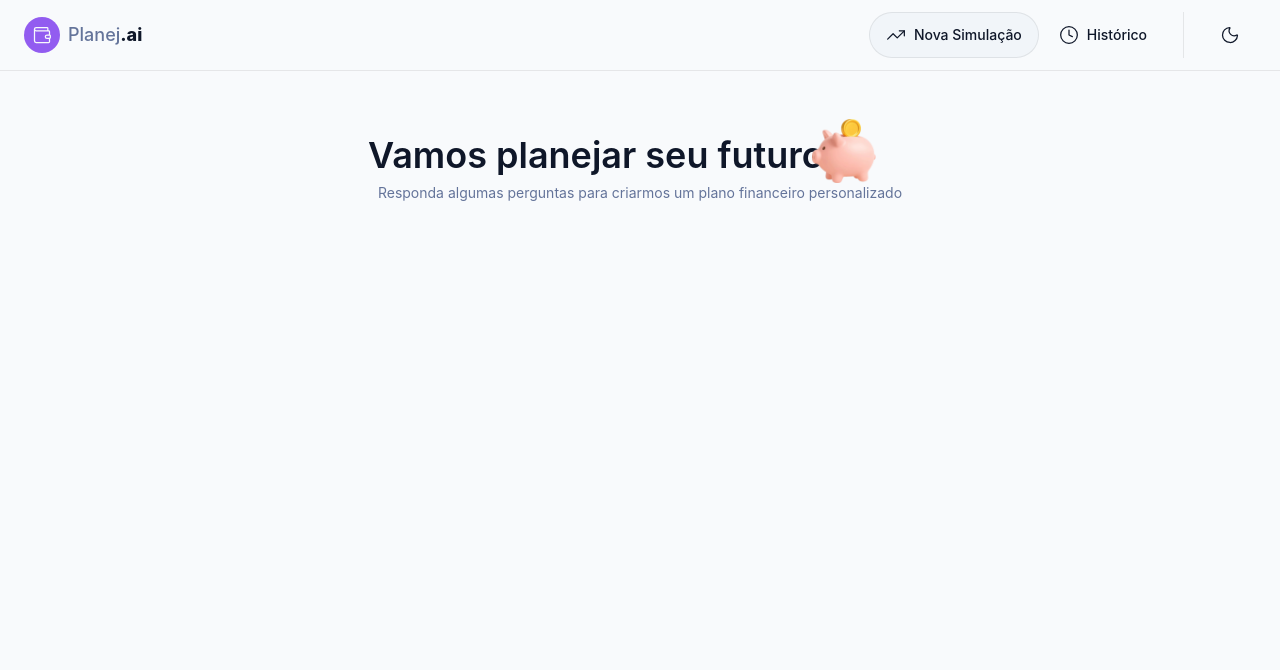
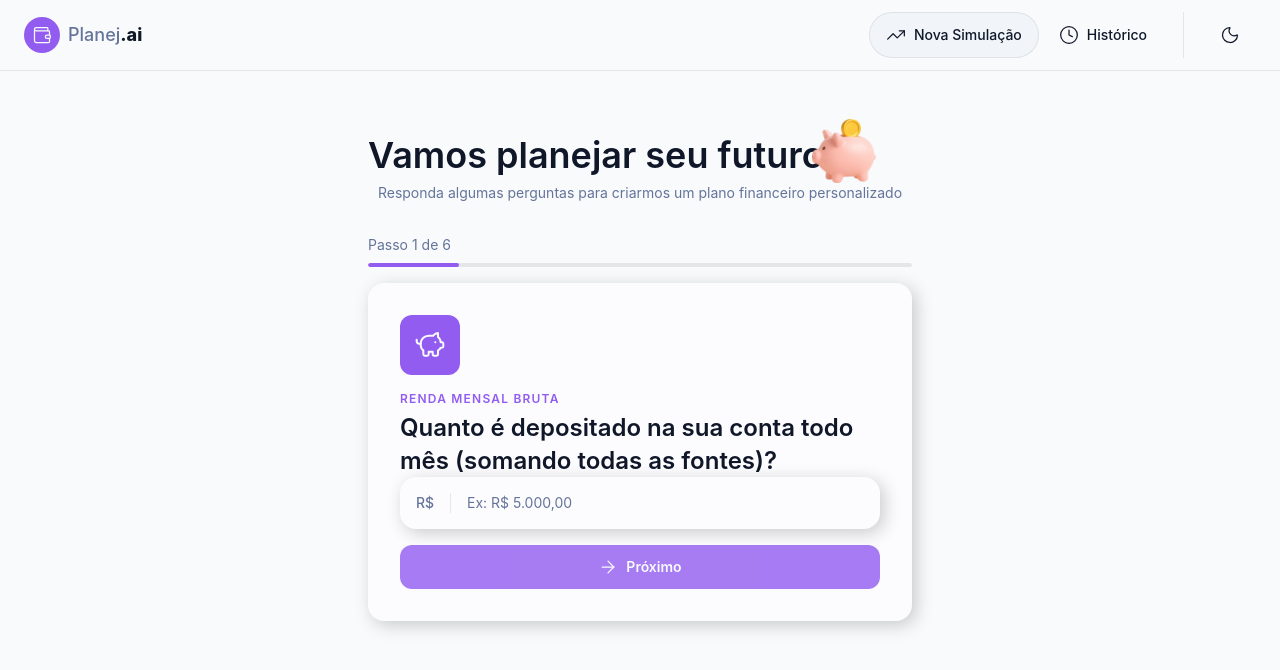
Before and after one commit to ivan-teotonio/planeja.ai, a React (Vite) app: page / in a window 1280 px wide. Shown: the top 670 px of the page. Built offline with nearby package versions, Linux system fonts and the light colour scheme.

Commit message:
feat(formulario) Criado o formulário de perguntas com a barra de progresso

```diff
--- /dev/null
+++ b/src/components/features/Simulation/Form.tsx
@@ -0,0 +1,43 @@
+import { simulationFormSteps } from '@/data/simulation'
+import { useState } from 'react'
+import { FormStep } from './FormStep'
+import { StepProgress } from './Progress'
+
+export const SimulationForm = () => {
+  const [currentStepIndex, setCurrentStepIndex] = useState(0)
+  const totalSteps = simulationFormSteps.length
+  const currentStep = simulationFormSteps[currentStepIndex]
+
+  //função que avança o formulario
+  const handleNextStep = () => {
+    //se estiver no ultimo passo, não avança mais
+    if (currentStepIndex + 1 > totalSteps - 1) {
+      return
+    }
+    setCurrentStepIndex((prev) => prev + 1)
+  }
+
+  //voltar um passo no formulario
+  const handlePreviousStep = () => {
+    if (currentStepIndex === 0) {
+      return
+    }
+    setCurrentStepIndex((prev) => prev - 1)
+  }
+
+  return (
+    <div>
+      <StepProgress
+        currentStep={currentStepIndex + 1}
+        totalSteps={totalSteps}
+      />
+      <FormStep
+        key={currentStep.id}
+        {...currentStep}
+        onBack={handlePreviousStep}
+        onNext={handleNextStep}
+        hideBackButton={currentStepIndex === 0} //esconde o botão de voltar no primeiro passo
+      />
+    </div>
+  )
+}
--- /dev/null
+++ b/src/components/features/Simulation/FormStep.tsx
@@ -0,0 +1,99 @@
+import { Button } from '@/components/shared/Button'
+import { Input, type InputProps } from '@/components/shared/Input'
+import { formatCurrencyInput } from '@/utils/currency'
+import { ArrowLeft, ArrowRight, type LucideIcon } from 'lucide-react'
+import { useState, type SyntheticEvent } from 'react'
+
+export interface FormStepProps {
+  id: string
+  icon: LucideIcon
+  title: string
+  question: string
+  inputProps: InputProps
+  submitButtonProps?: {
+    label: string
+    emojiIcon?: string
+  }
+}
+
+//ações do botão
+interface ActionsButtonsProps {
+  onBack: () => void
+  onNext: () => void
+  hideBackButton?: boolean
+}
+
+export function FormStep({
+  icon: Icon,
+  title,
+  question,
+  inputProps,
+  submitButtonProps,
+  onBack,
+  onNext,
+  hideBackButton,
+}: FormStepProps & ActionsButtonsProps) {
+  const [inputValue, setInputValue] = useState('')
+
+  const handleSubmit = (e: SyntheticEvent<HTMLFormElement>) => {
+    e.preventDefault()
+
+    if (!inputValue.trim()) {
+      return
+    }
+
+    onNext()
+  }
+
+  return (
+    <div className="bg-card rounded-2xl p-6 shadow-[4px_4px_18px_0px_rgba(0,0,0,0.2)] sm:p-8">
+      <div className="bg-primary h-15 w-15 mb-4 flex  items-center justify-center rounded-xl">
+        <Icon className="text-primary-foreground" size={32} />
+      </div>
+      <h2 className="text-primary mb-1 text-xs font-semibold uppercase tracking-widest">
+        {title}
+      </h2>
+      <h3 className="text-foreground md-6 text-lg font-semibold leading-snug sm:text-2xl">
+        {question}
+      </h3>
+      <form onSubmit={handleSubmit} className="flex flex-col gap-4">
+        <Input
+          {...inputProps}
+          value={inputValue}
+          onChange={(e) => {
+            const nextValue =
+              inputProps.prefix === 'R$'
+                ? formatCurrencyInput(e.target.value)
+                : e.target.value
+
+            setInputValue(nextValue)
+          }}
+        />
+        <div className="flex flex-col gap-3 sm:flex-row sm:gap-6">
+          {!hideBackButton && (
+            <Button
+              type="button"
+              onClick={onBack}
+              variant="ghost"
+              icon={ArrowLeft}
+              className="order-2 flex-1 justify-center rounded-xl py-3 sm:order-1"
+            >
+              {/* <ArrowLeft size={16} /> */}
+              Voltar
+            </Button>
+          )}
+          <Button
+            type="submit"
+            variant="primary"
+            icon={!submitButtonProps ? ArrowRight : undefined}
+            disabled={!inputValue.trim()} //desabilita o botão se o input estiver vazio
+            className="order-1 flex-1 sm:order-2"
+          >
+            {submitButtonProps?.label ?? 'Próximo'}
+            {submitButtonProps?.emojiIcon}
+          </Button>
+        </div>
+      </form>
+    </div>
+  )
+}
--- /dev/null
+++ b/src/components/features/Simulation/Progress.tsx
@@ -0,0 +1,29 @@
+interface StepProgressProps {
+  currentStep: number //passo que o usuário está atualmente
+  totalSteps: number //total de passos no formulário, para calcular a porcentagem de progresso
+}
+
+export const StepProgress = ({
+  currentStep,
+  totalSteps,
+}: StepProgressProps) => {
+  const progress = (currentStep / totalSteps) * 100 //calcula a porcentagem de progresso com base no passo atual e no total de passos
+
+  return (
+    <div className="mb-4">
+      <p className="text-muted-foreground mb-2 text-sm">
+        Passo {currentStep} de {totalSteps}
+      </p>
+      <div className="bg-border w-hull h-1 overflow-hidden rounded-full">
+        <div
+          role="progressbar"
+          aria-valuenow={currentStep}
+          aria-valuemin={1}
+          aria-valuemax={totalSteps}
+          className="bg-primary h-full rounded-full transition-all duration-300"
+          style={{ width: `${progress}%` }}
+        />
+      </div>
+    </div>
+  )
+}
--- /dev/null
+++ b/src/components/shared/Input.tsx
@@ -0,0 +1,36 @@
+import type { InputHTMLAttributes } from 'react'
+
+import { Divider } from './Divider'
+
+export interface InputProps extends InputHTMLAttributes<HTMLInputElement> {
+  prefix?: string
+  suffix?: string
+}
+
+export const Input = ({ prefix, suffix, ...rest }: InputProps) => {
+  return (
+    <div className="bg-input flex items-center rounded-2xl p-4 shadow-[4px_4px_18px_0px_rgba(0,0,0,0.2)]">
+      {prefix && (
+        <>
+          <span className="text-muted-foreground text-sm font-medium">
+            {prefix}
+          </span>
+          <Divider orientation="vertical" />
+        </>
+      )}
+      <input
+        className="text-foreground placeholder:text-muted-foreground w-full border-none bg-transparent text-sm outline-none"
+        autoFocus
+        {...rest}
+      />
+      {suffix && (
+        <>
+          <Divider orientation="vertical" />
+          <span className="text-muted-foreground text-sm font-medium">
+            {suffix}
+          </span>
+        </>
+      )}
+    </div>
+  )
+}
--- /dev/null
+++ b/src/data/simulation.ts
@@ -0,0 +1,86 @@
+import {
+  CalendarClock,
+  CreditCard,
+  Goal,
+  Landmark,
+  PiggyBank,
+  Wallet,
+} from 'lucide-react'
+
+import type { FormStepProps } from '@/components/features/Simulation/FormStep'
+
+export const simulationFormSteps: FormStepProps[] = [
+  {
+    id: 'income',
+    icon: PiggyBank,
+    title: 'Renda mensal bruta',
+    question:
+      'Quanto é depositado na sua conta todo mês (somando todas as fontes)?',
+    inputProps: {
+      placeholder: 'Ex: R$ 5.000,00',
+      prefix: 'R$',
+      maxLength: 12,
+    },
+  },
+  {
+    id: 'expenses',
+    icon: CreditCard,
+    title: 'Custo fixo de vida',
+    question:
+      'Quanto você gasta por mês com moradia, alimentação, transporte, etc?',
+    inputProps: {
+      placeholder: 'Ex: R$ 3.000,00',
+      prefix: 'R$',
+      maxLength: 12,
+    },
+  },
+  {
+    id: 'debts',
+    icon: Landmark,
+    title: 'Dívidas / parcelas',
+    question:
+      'Você tem algum valor comprometido com parcelas ou empréstimos mensalmente?',
+    inputProps: {
+      placeholder: 'Ex: R$ 1.000,00',
+      prefix: 'R$',
+      maxLength: 12,
+    },
+  },
+  {
+    id: 'goalName',
+    icon: Goal,
+    title: 'Nome da meta',
+    question: 'Qual o objetivo que você deseja alcançar?',
+    inputProps: {
+      placeholder: 'Ex: Viagem para Europa',
+      maxLength: 50,
+    },
+  },
+  {
+    id: 'goalAmount',
+    icon: Wallet,
+    title: 'Custo da meta',
+    question: 'Quanto dinheiro você precisa para alcançar essa meta?',
+    inputProps: {
+      placeholder: 'Ex: R$ 20.000,00',
+      prefix: 'R$',
+      maxLength: 12,
+    },
+  },
+  {
+    id: 'goalDeadline',
+    icon: CalendarClock,
+    title: 'Prazo desejado',
+    question: 'Em quantos meses você planeja atingir esse objetivo?',
+    inputProps: {
+      placeholder: 'Ex: 24 meses',
+      suffix: 'meses',
+      min: 1,
+      max: 120,
+    },
+    submitButtonProps: {
+      label: 'Gerar simulação',
+      emojiIcon: '✨',
+    },
+  },
+]
--- a/src/pages/SimulationFormPage.tsx
+++ b/src/pages/SimulationFormPage.tsx
@@ -1,9 +1,11 @@
+import { SimulationForm } from '@/components/features/Simulation/Form'
 import { SimulationFormHero } from '@/components/features/Simulation/Hero'
 
 export function SimulationFormPage() {
   return (
     <main className="mx-auto max-w-xl px-4 py-10 sm:py-14">
       <SimulationFormHero />
+      <SimulationForm />
     </main>
   )
 }
--- /dev/null
+++ b/src/utils/currency.ts
@@ -0,0 +1,26 @@
+const currencyFormatter = new Intl.NumberFormat('pt-BR', {
+	minimumFractionDigits: 2,
+	maximumFractionDigits: 2,
+})
+
+export function formatCurrencyInput(value: string) {
+	const digitsOnly = value.replace(/\D/g, '')
+
+	if (!digitsOnly) {
+		return ''
+	}
+
+	const numericValue = Number(digitsOnly) / 100
+
+	return currencyFormatter.format(numericValue)
+}
+
+export function parseCurrencyInput(value: string) {
+	const digitsOnly = value.replace(/\D/g, '')
+
+	if (!digitsOnly) {
+		return ''
+	}
+
+	return String(Number(digitsOnly) / 100)
+}
```
